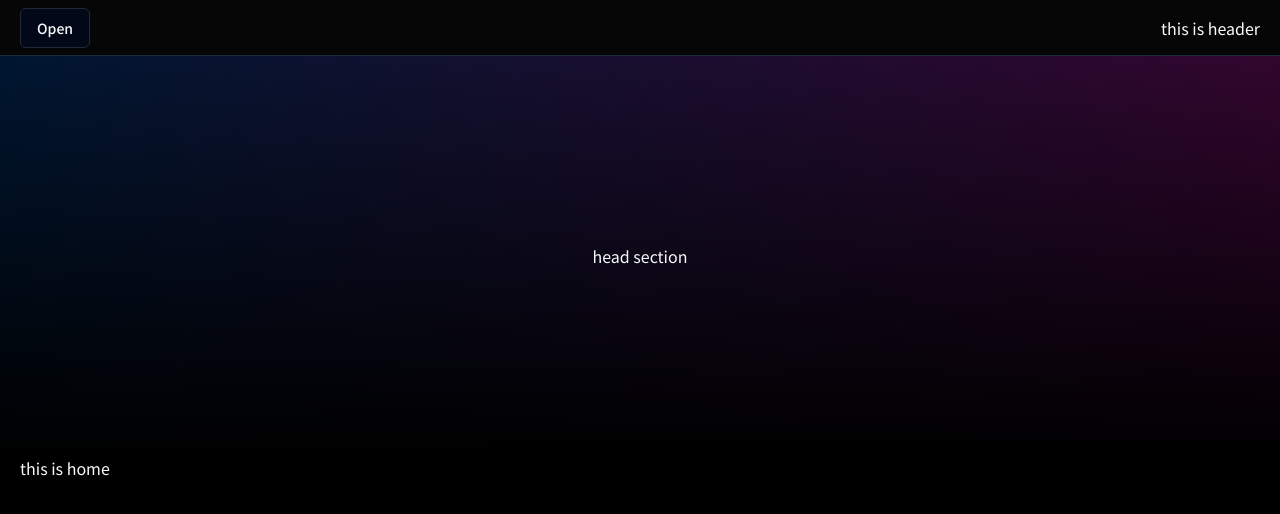
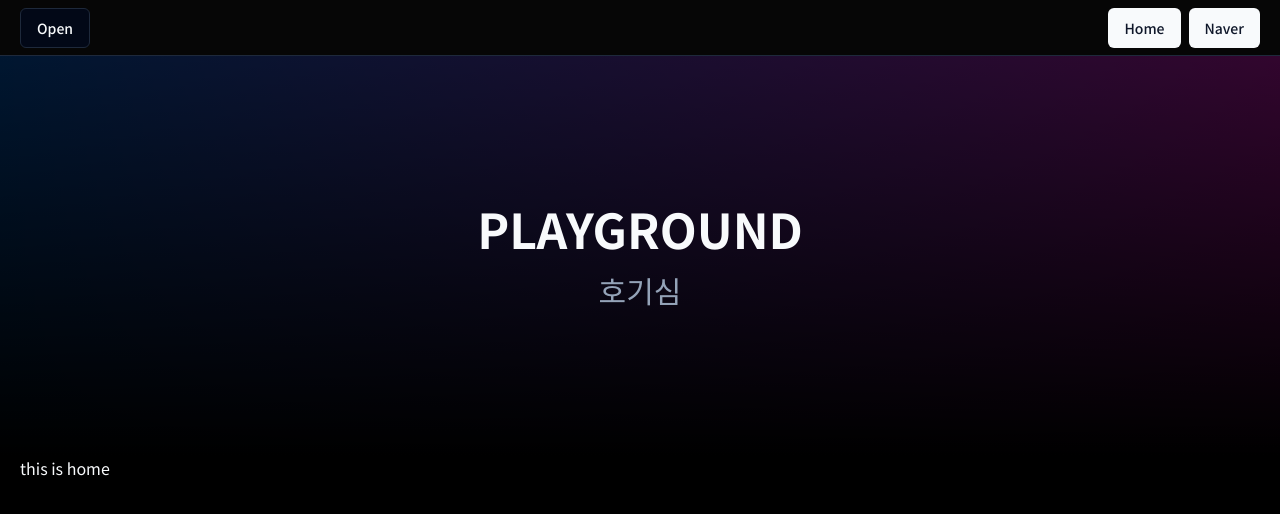
Before and after one commit to OU9999/ou9999-playground, a Next.js app: page / in a window 1280 px wide. Shown: the top 514 px of the page. Built offline with nearby package versions, Linux system fonts and the light colour scheme.

Commit message:
[feat] content-header
1. content-header 컴포넌트 추가
2. headSection 레이아웃 추가

```diff
--- /dev/null
+++ b/src/app/(home-layout)/@headSection/naver/page.tsx
@@ -0,0 +1,12 @@
+import ContentHeader from "@/components/headSection/content-header";
+
+const NaverHeadSection = () => {
+  return (
+    <ContentHeader
+      title="네이버 웹툰 트랜지션"
+      text="네이버 웹툰의 부드러운 트랜지션"
+    />
+  );
+};
+
+export default NaverHeadSection;
--- /dev/null
+++ b/src/app/(home-layout)/@headSection/page.tsx
@@ -0,0 +1,7 @@
+import ContentHeader from "@/components/headSection/content-header";
+
+const HomeHeadSection = () => {
+  return <ContentHeader title="PLAYGROUND" text="호기심" />;
+};
+
+export default HomeHeadSection;
--- a/src/app/(home-layout)/layout.tsx
+++ b/src/app/(home-layout)/layout.tsx
@@ -2,14 +2,15 @@ import { ReactNode } from "react";
 
 interface HomeLayoutProps {
   children: ReactNode;
+  headSection: ReactNode;
 }
 
-const HomeLayout = ({ children }: HomeLayoutProps) => {
+const HomeLayout = ({ children, headSection }: HomeLayoutProps) => {
   return (
     <div className="w-dvw h-auto min-h-dvh relative">
       <div className="w-full flex flex-col justify-center items-center">
-        <div className="w-full h-[400px] mt-14 bg-gradient-head flex justify-center items-center ">
-          head section
+        <div className="w-full h-[400px] mt-14 bg-gradient-head flex flex-col justify-center items-center space-y-5">
+          {headSection}
         </div>
         <div className="w-full max-w-336 h-full px-5">{children}</div>
       </div>
--- a/src/app/layout.tsx
+++ b/src/app/layout.tsx
@@ -19,6 +19,7 @@ export default function RootLayout({
     <html lang="en" className="dark">
       <body className={`bg-black text-slate-50 ${notoSans.className} `}>
         <Header />
+
         {children}
       </body>
     </html>
--- /dev/null
+++ b/src/components/headSection/content-header.tsx
@@ -0,0 +1,15 @@
+interface ContentHeaderProps {
+  title: string;
+  text: string;
+}
+
+const ContentHeader = ({ title, text }: ContentHeaderProps) => {
+  return (
+    <>
+      <p className="text-5xl font-bold">{title}</p>
+      <p className="text-3xl text-slate-400">{text}</p>
+    </>
+  );
+};
+
+export default ContentHeader;
--- a/src/components/nav/header.tsx
+++ b/src/components/nav/header.tsx
@@ -1,12 +1,20 @@
 import Link from "next/link";
-import SideBar from "./sidebar";
+import SideBar from "./sidebarSheet";
+import { Button } from "../ui/button";
 
 const Header = () => {
   return (
     <header className="z-40 w-full h-14 flex justify-center fixed bg-blur-black border-b-1 border-slate-800 backdrop-blur-md">
       <div className="w-full max-w-336 px-5 h-full flex justify-between items-center">
         <SideBar />
-        <p>this is header</p>
+        <div className="flex space-x-2">
+          <Link href={"/"}>
+            <Button>Home</Button>
+          </Link>
+          <Link href={"/naver"}>
+            <Button>Naver</Button>
+          </Link>
+        </div>
       </div>
     </header>
   );
--- a/src/components/nav/sidebar.tsx
+++ b/src/components/nav/sidebar.tsx
@@ -1,42 +1,8 @@
-import { Button } from "../ui/button";
-import {
-  Sheet,
-  SheetClose,
-  SheetContent,
-  SheetDescription,
-  SheetFooter,
-  SheetHeader,
-  SheetTitle,
-  SheetTrigger,
-} from "../ui/sheet";
-
 const SideBar = () => {
   return (
-    <Sheet>
-      <SheetTrigger asChild>
-        <Button variant="outline">Open</Button>
-      </SheetTrigger>
-      <SheetContent side={"left"}>
-        <SheetHeader>
-          <SheetTitle>Edit profile</SheetTitle>
-          <SheetDescription>
-            Make changes to your profile here. Click save when
-          </SheetDescription>
-        </SheetHeader>
-        <div className="grid gap-4 py-4">
-          <div className="grid grid-cols-4 items-center gap-4">
-            <label htmlFor="name" className="text-right">
-              Name
-            </label>
-          </div>
-        </div>
-        <SheetFooter>
-          <SheetClose asChild>
-            <Button type="submit">Save changes</Button>
-          </SheetClose>
-        </SheetFooter>
-      </SheetContent>
-    </Sheet>
+    <div className=" w-96 mt-14 fixed h-dvh z-30 bg-red-500">
+      <p>this is sidebar</p>
+    </div>
   );
 };
 
--- /dev/null
+++ b/src/components/nav/sidebarSheet.tsx
@@ -0,0 +1,43 @@
+import { Button } from "../ui/button";
+import {
+  Sheet,
+  SheetClose,
+  SheetContent,
+  SheetDescription,
+  SheetFooter,
+  SheetHeader,
+  SheetTitle,
+  SheetTrigger,
+} from "../ui/sheet";
+
+const SideBarSheet = () => {
+  return (
+    <Sheet>
+      <SheetTrigger asChild>
+        <Button variant="outline">Open</Button>
+      </SheetTrigger>
+      <SheetContent side={"left"}>
+        <SheetHeader>
+          <SheetTitle>Edit profile</SheetTitle>
+          <SheetDescription>
+            Make changes to your profile here. Click save when
+          </SheetDescription>
+        </SheetHeader>
+        <div className="grid gap-4 py-4">
+          <div className="grid grid-cols-4 items-center gap-4">
+            <label htmlFor="name" className="text-right">
+              Name
+            </label>
+          </div>
+        </div>
+        <SheetFooter>
+          <SheetClose asChild>
+            <Button type="submit">Save changes</Button>
+          </SheetClose>
+        </SheetFooter>
+      </SheetContent>
+    </Sheet>
+  );
+};
+
+export default SideBarSheet;
```
